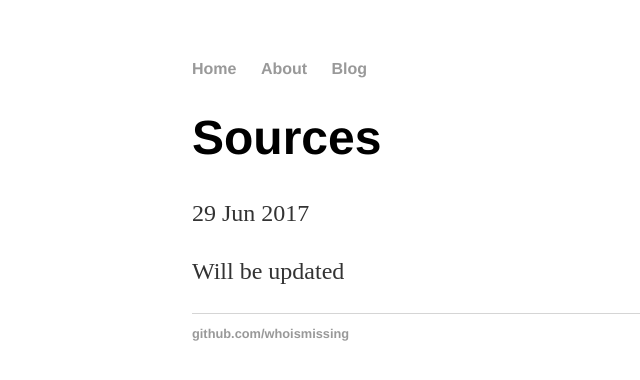
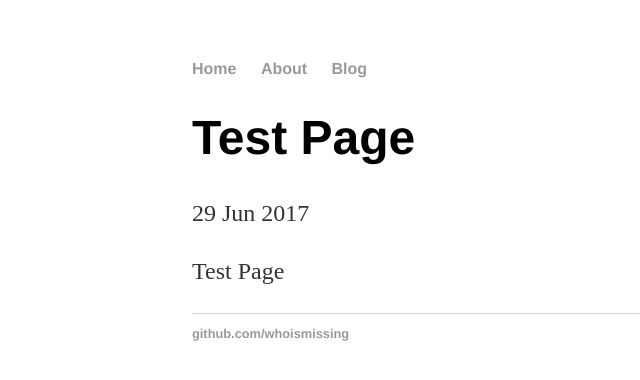
Before and after one commit to whoismissing/whoismissing.github.io, a Jekyll site: the page built from _posts/2017-06-29-test-site-launched.md, in a window 1280 px wide. Shown: the top 380 px of the page, without its empty margins (0-640 px from the left). Built offline with Jekyll 4.4.1, drawn with Linux system fonts in a browser that asks for light colours.

Commit message:
Update 2017-06-29-test-site-launched.md

```diff
--- a/_posts/2017-06-29-test-site-launched.md
+++ b/_posts/2017-06-29-test-site-launched.md
@@ -1,7 +1,7 @@
 ---
 layout: post
-title: "Sources"
+title: "Test Page"
 date: 2017-06-29
 ---
 
-Will be updated
+Test Page
```
